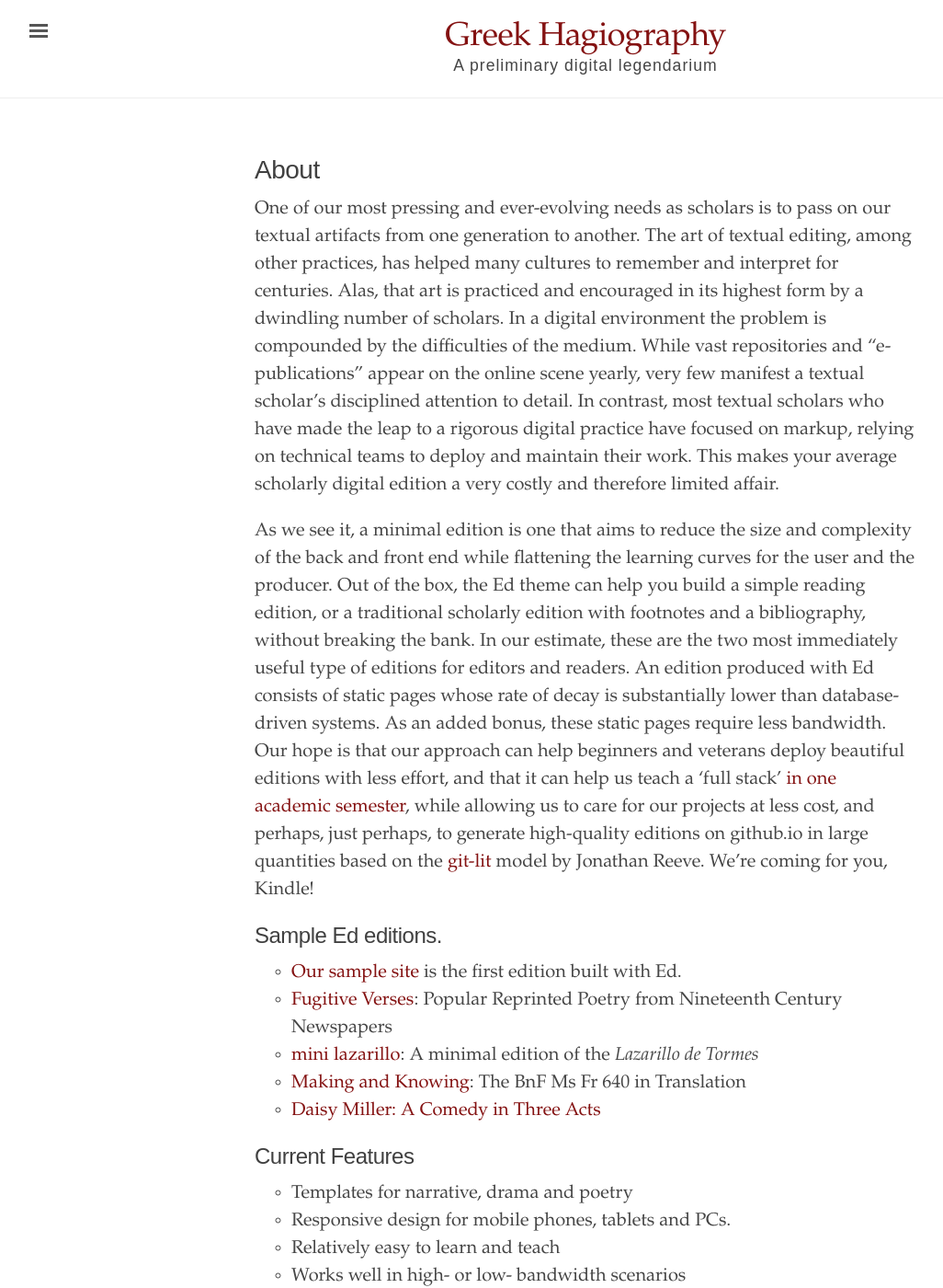
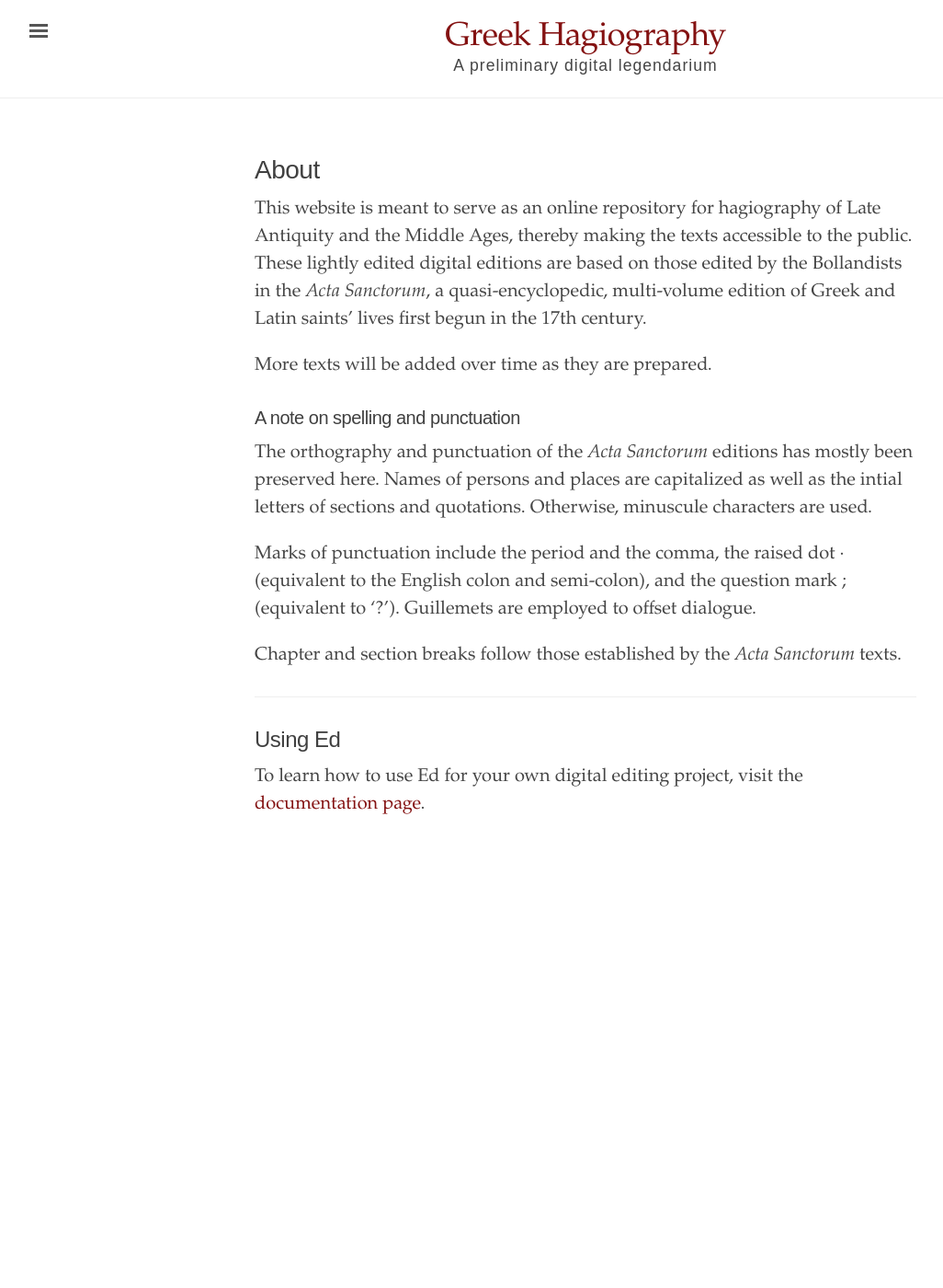
Before and after one commit to cjkoepke1/greek-hagiography, a Jekyll site: the page built from about.md, in a window 1280 px wide and 1400 px high. Shown: the whole window at 92% size, without its empty margins (3-1029 px from the left). Built offline with Jekyll 4.4.1, drawn with Linux system fonts in a browser that asks for light colours; some of the changed text lies outside the part shown.

Commit message:
Update about.md

```diff
--- a/about.md
+++ b/about.md
@@ -3,57 +3,22 @@ layout: page
 title: About
 ---
 
-One of our most pressing and ever-evolving needs as scholars is to pass on our textual artifacts
-from one generation to another. The art of textual editing, among other practices, has helped many
-cultures to remember and interpret for centuries. Alas, that art is practiced and encouraged in its
-highest form by a dwindling number of scholars. In a digital environment the problem is compounded
-by the difficulties of the medium. While vast repositories and "e-publications" appear on the
-online scene yearly, very few manifest a textual scholar's disciplined attention to detail. In
-contrast, most textual scholars who have made the leap to a rigorous digital practice have focused
-on markup, relying on technical teams to deploy and maintain their work. This makes your average
-scholarly digital edition a very costly and therefore limited affair.
 
-As we see it, a minimal edition is one that aims to reduce the size and complexity of the back and
-front end while flattening the learning curves for the user and the producer. Out of the box, the Ed
-theme can help you build a simple reading edition, or a traditional scholarly edition with footnotes
-and a bibliography, without breaking the bank. In our estimate, these are the two most immediately
-useful type of editions for editors and readers. An edition produced with Ed consists of static
-pages whose rate of decay is substantially lower than database-driven systems. As an added bonus,
-these static pages require less bandwidth. Our hope is that our approach can help beginners and
-veterans deploy beautiful editions with less effort, and that it can help us teach a 'full stack'
-[in one academic semester](https://github.com/susannalles/MinimalEditions/blob/master/README.md),
-while allowing us to care for our projects at less cost, and perhaps, just perhaps, to generate
-high-quality editions on github.io in large quantities based on the
-[git-lit](http://jonreeve.com/2015/09/introducing-git-lit/) model by Jonathan Reeve. We're coming
-for you, Kindle!
+This website is meant to serve as an online repository for hagiography of Late Antiquity and the Middle Ages, thereby making the texts accessible to the public. These lightly edited digital editions are based on those edited by the Bollandists in the *Acta Sanctorum*, a quasi-encyclopedic, multi-volume edition of Greek and Latin saints' lives first begun in the 17th century.
 
+More texts will be added over time as they are prepared.
 
-## Sample Ed editions.
+### A note on spelling and punctuation
 
-- [Our sample site](http://minicomp.github.io/ed/) is the first edition built with Ed.
-- [Fugitive Verses](http://fugitiverses.viraltexts.org/): Popular Reprinted Poetry from Nineteenth Century Newspapers
-- [mini lazarillo](http://minilazarillo.github.io/): A minimal edition of the *Lazarillo de Tormes*
-- [Making and Knowing](https://cu-mkp.github.io/GR8975-edition/): The BnF Ms Fr 640 in Translation
-- [Daisy Miller: A Comedy in Three Acts](https://britaneeelizabeth.github.io/ed/texts/DaisyMillerPlay/)
+The orthography and punctuation of the *Acta Sanctorum* editions has mostly been preserved here. Names of persons and places are capitalized as well as the intial letters of sections and quotations. Otherwise, minuscule characters are used.
 
+Marks of punctuation include the period and the comma, the raised dot · (equivalent to the English colon and semi-colon), and the question mark ; (equivalent to '?'). Guillemets are employed to offset dialogue.
 
-## Current Features
+Chapter and section breaks follow those established by the *Acta Sanctorum* texts.
 
-- Templates for narrative, drama and poetry
-- Responsive design for mobile phones, tablets and PCs.
-- Relatively easy to learn and teach
-- Works well in high- or low- bandwidth scenarios
-- Easier for digital archives and libraries to preserve
-- Open source, open access
-- Unobtrusive footnotes
-- Metadata in Dublin Core and OpenGraph to play nice with Zotero, libraries and social media.
-- Automatic table of content generation
-- Simple search functionality
-- Annotations via [hypothes.is](https://hypothes.is/)
-- Optional: Ability to generate well-formatted bibliographies and linked citations
+---
 
+## Using Ed
 
-## Installing and using Ed
-
-To learn how to install and begin using Ed, please visit our
+To learn how to use Ed for your own digital editing project, visit the
 [documentation page](http://minicomp.github.io/ed/documentation).
```
